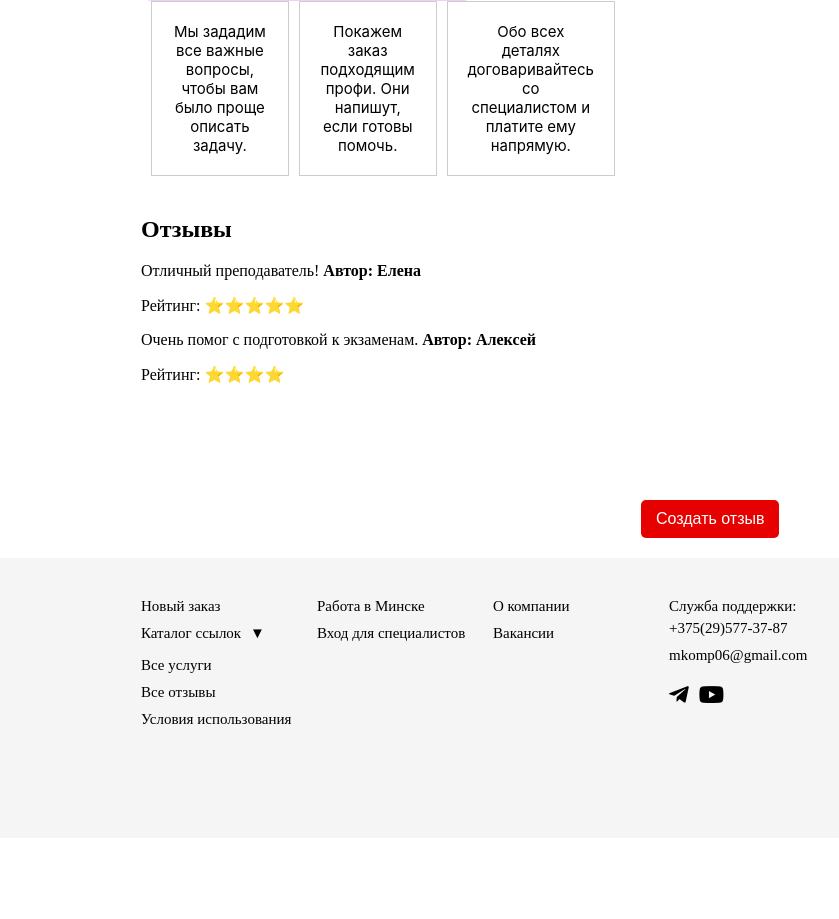
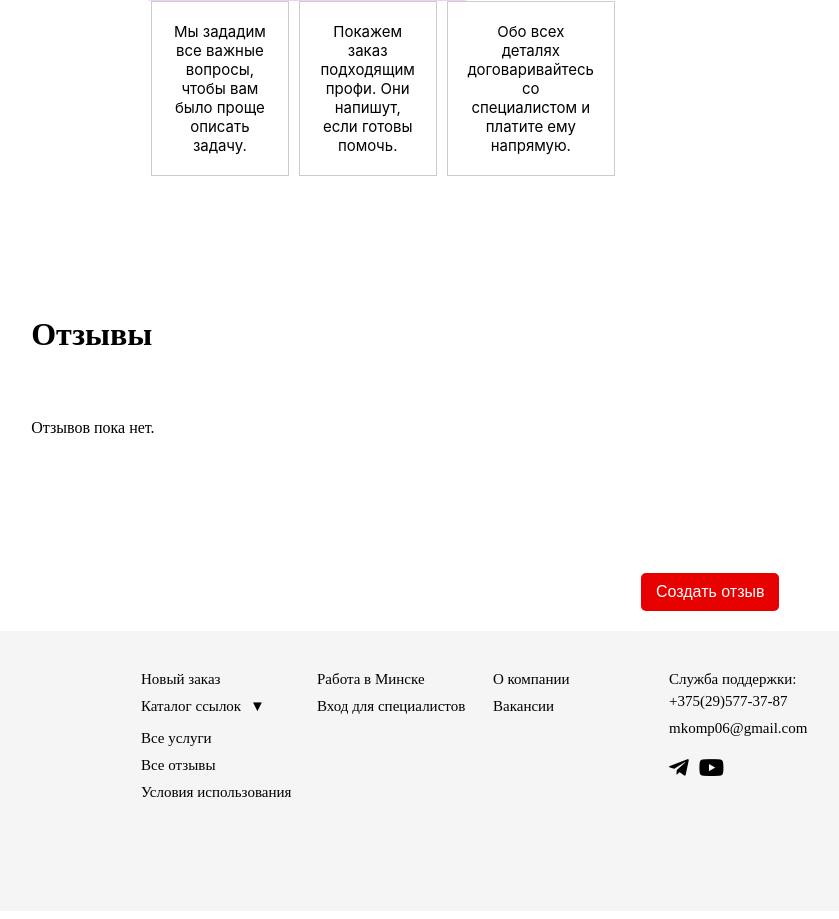
Before and after one commit to MatveySviadysh/NGl, a Django app: page /user/main/ in a window 1280 px wide. Shown: the part 3093-4012 px from the top of the page, without its empty margins (217-1056 px from the left). Before the commit the page ends 3817 px from the top, so only its background shows below. Run offline with Django 4.2, Linux system fonts and the light colour scheme; the visitor is signed in with stand-in values (Sample User, id 1); data comes from the database, SQL or seed files in the repository; style sheets or scripts are compiled from the project's sources.

Commit message:
view review on main page

```diff
--- a/user/static/user/scss/main_page/Review.scss
+++ b/user/static/user/scss/main_page/Review.scss
@@ -93,3 +93,62 @@
         transform: scale(1.1);
     }
 }
+.title-review{
+    margin-top: 100px;
+    margin-bottom: 50px;
+}
+.reviews-container {
+    width: 62%;
+    margin: 0 auto; /* Центрирование блока */
+    padding: 20px;
+    border-radius: 8px;
+}
+
+.reviews-grid {
+    display: grid;
+    grid-template-columns: repeat(3, 1fr); /* 3 колонки */
+    gap: 20px; /* Промежуток между карточками */
+}
+
+.review-card {
+    background: white;
+    border: 1px solid #ddd;
+    border-radius: 8px;
+    padding: 15px;
+    display: flex;
+    flex-direction: column;
+    align-items: center;
+}
+
+.avatar {
+    width: 70px;
+    height: 70px;
+    border-radius: 50%; /* Круглая форма */
+    overflow: hidden;
+    margin-bottom: 15px; /* Отступ снизу */
+}
+
+.avatar img {
+    width: 100%;
+    height: auto;
+}
+
+.review-rating {
+    background-color: #ffdd57; /* Цвет фона для рейтинга */
+    padding: 5px 10px;
+    border-radius: 5px;
+    font-weight: bold;
+    margin: 10px 0; /* Отступ сверху и снизу */
+}
+
+.review-comment {
+    margin: 10px 0;
+    font-size: 1.1em;
+    text-align: center; /* Выравнивание текста по центру */
+}
+
+.review-date {
+    color: #777; /* Серый цвет для даты */
+    font-size: 0.9em; /* Уменьшенный шрифт для даты */
+    text-align: center; /* Выравнивание по центру */
+}
--- a/user/templates/user/pages/MainPage.html
+++ b/user/templates/user/pages/MainPage.html
@@ -62,18 +62,6 @@
                 <div class="column">Обо всех деталях договаривайтесь со специалистом и платите ему напрямую.</div>
             </div>
         </div>
-
-        <div class="review-section">
-            <h2>Отзывы</h2>
-            <div class="review">
-                <p>Отличный преподаватель! <strong>Автор: Елена</strong></p>
-                <p>Рейтинг: ⭐⭐⭐⭐⭐</p>
-            </div>
-            <div class="review">
-                <p>Очень помог с подготовкой к экзаменам. <strong>Автор: Алексей</strong></p>
-                <p>Рейтинг: ⭐⭐⭐⭐</p>
-            </div>
-        </div>
     </div>
 
     <button class="fixed-button" id="myBtn">📩</button>
@@ -103,6 +91,40 @@
 
         </div>
     </div>
+
+    <div class="reviews-container">
+        <h1 class = 'title-review'>Отзывы</h1>
+        <div class="reviews-grid">
+            {% for review in random_reviews %}
+                <div class="review-card">
+                    <div class="avatar">
+                        <img src="{{ review.avatar_url }}" alt="{{ review.username }}'s avatar" />
+                    </div>
+                    <div class="review-content">
+                        <strong>{{ review.username }}</strong>
+                        <div class="review-rating">
+                            {% with "0 1 2 3 4" as numbers %}
+                                {% for i in numbers.split %}
+                                    {% if forloop.counter0 < review.rating %}
+                                        🌟
+                                    {% else %}
+                                        ✩
+                                    {% endif %}
+                                {% endfor %}
+                            {% endwith %}
+                        </div>
+                        <p class="review-comment">{{ review.comment }}</p>
+                    </div>
+                </div>
+            {% empty %}
+                <p>Отзывов пока нет.</p>
+            {% endfor %}
+        </div>
+    </div>
+
+
+
+
 
     <button class="toggle-button">Создать отзыв</button>
 
@@ -139,6 +161,7 @@
 
 
 
+
 {% include 'user/components/Fotter.html' %}
 
 <script src="{% static 'user/js/Review.js' %}"></script>
--- a/user/views.py
+++ b/user/views.py
@@ -8,6 +8,7 @@
 from django.contrib.auth.forms import PasswordChangeForm
 from django.contrib.auth import update_session_auth_hash
 from django.http import JsonResponse
+import random
 
 def register(request):
     if request.method == 'POST':
@@ -44,10 +45,12 @@
 def main_page(request):
     query = request.GET.get('query', '')
     if query:
-        tutors = Tutor.objects.filter(specialization__icontains=query)
+         tutors = Tutor.objects.filter(specialization__icontains=query)
     else:
         tutors = Tutor.objects.all()
 
+    all_reviews = list(Review.objects.all())  # Получаем все отзывы
+    random_reviews = random.sample(all_reviews, min(6, len(all_reviews)))
     specializations = Tutor.objects.values_list('specialization', flat=True).distinct()
     user_count = User.objects.count()
     popular_specializations = (Tutor.objects
@@ -60,6 +63,7 @@
         'popular_specializations': popular_specializations,
         'tutors': tutors,
         'query': query,
+        'random_reviews':random_reviews,
     })
 
 def register_tutor(request):
```
Lines whose indentation alone changed are shown as unchanged.
